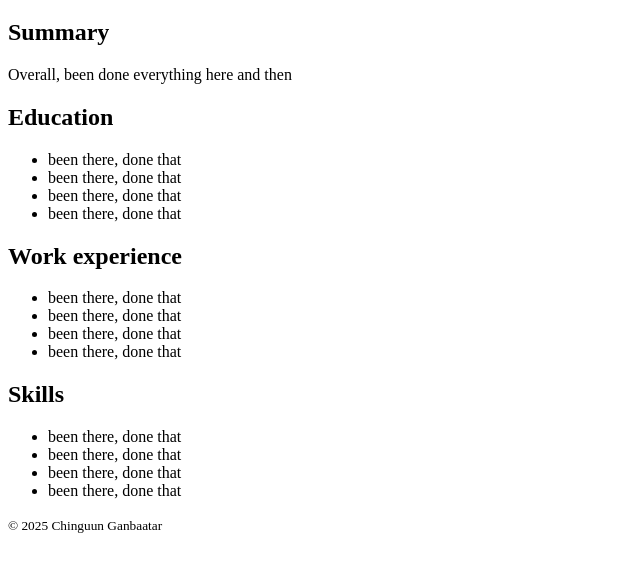
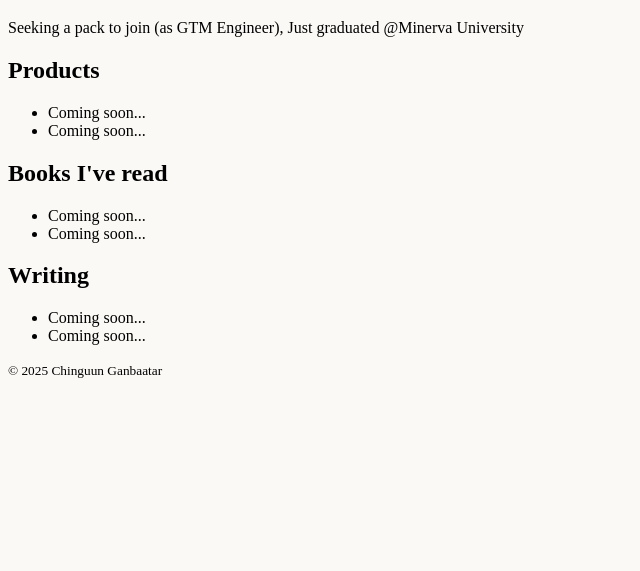
Before and after one commit to chinguun101/portfolio, a plain HTML site: page index.html in a window 1280 px wide. Shown: the part 61-632 px from the top of the page, without its empty margins (0-640 px from the left). Drawn offline with Linux system fonts and the light colour scheme.

Commit message:
update for lists

```diff
--- /dev/null
+++ b/global.css
@@ -0,0 +1,3 @@
+.body {
+    background-color: #FAF9F6;
+}
--- a/index.html
+++ b/index.html
@@ -3,33 +3,30 @@
 <head>
     <meta charset="UTF-8">
     <meta name="viewport" content="width=device-width, initial-scale=1.0">
-    <title>My Resume</title>
+    <title>Chinguun Ganbaatar</title>
+    <link rel="stylesheet" href="global.css">
 </head>
-<body>
-    <h1>Chinguun Ganbaatar</h1>
-    <h2>Summary</h2>
-        <p>Overall, been done everything here and then</p>
-    <h2>Education</h2>
+<body class="body">
+        <h1>Chinguun Ganbaatar</h1>
+        <p>Seeking a pack to join (as GTM Engineer), Just graduated @Minerva University</p>
+
+    <h2>Products</h2>
         <ul>
-            <li>been there, done that</li>
-            <li>been there, done that</li>
-            <li>been there, done that</li>
-            <li>been there, done that</li>
+            <li>Coming soon...</li>
+            <li>Coming soon...</li>
         </ul>
-    <h2>Work experience</h2>
+
+    <h2>Books I've read</h2>
         <ul>
-            <li>been there, done that</li>
-            <li>been there, done that</li>
-            <li>been there, done that</li>
-            <li>been there, done that</li>
+            <li>Coming soon...</li>
+            <li>Coming soon...</li>
         </ul>
-    <h2>Skills</h2>
-        <ul>
-            <li>been there, done that</li>
-            <li>been there, done that</li>
-            <li>been there, done that</li>
-            <li>been there, done that</li>
-        </ul>
+
+    <h2>Writing</h2>
+    <ul>
+        <li>Coming soon...</li>
+        <li>Coming soon...</li>
+    </ul>
 </body>
 <footer>
     <small>© 2025 Chinguun Ganbaatar</small>
```
Also changed, not shown: about.html (added), blog1.html (added), blog2.html (added).
